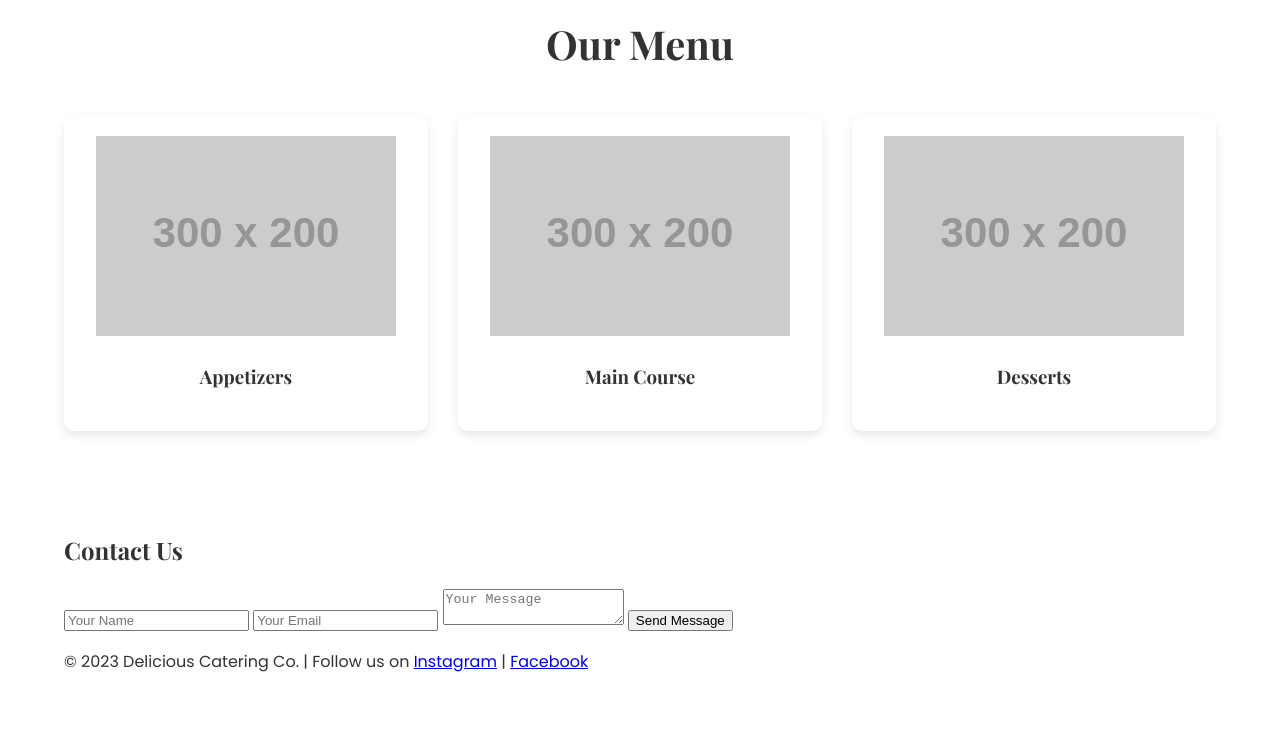
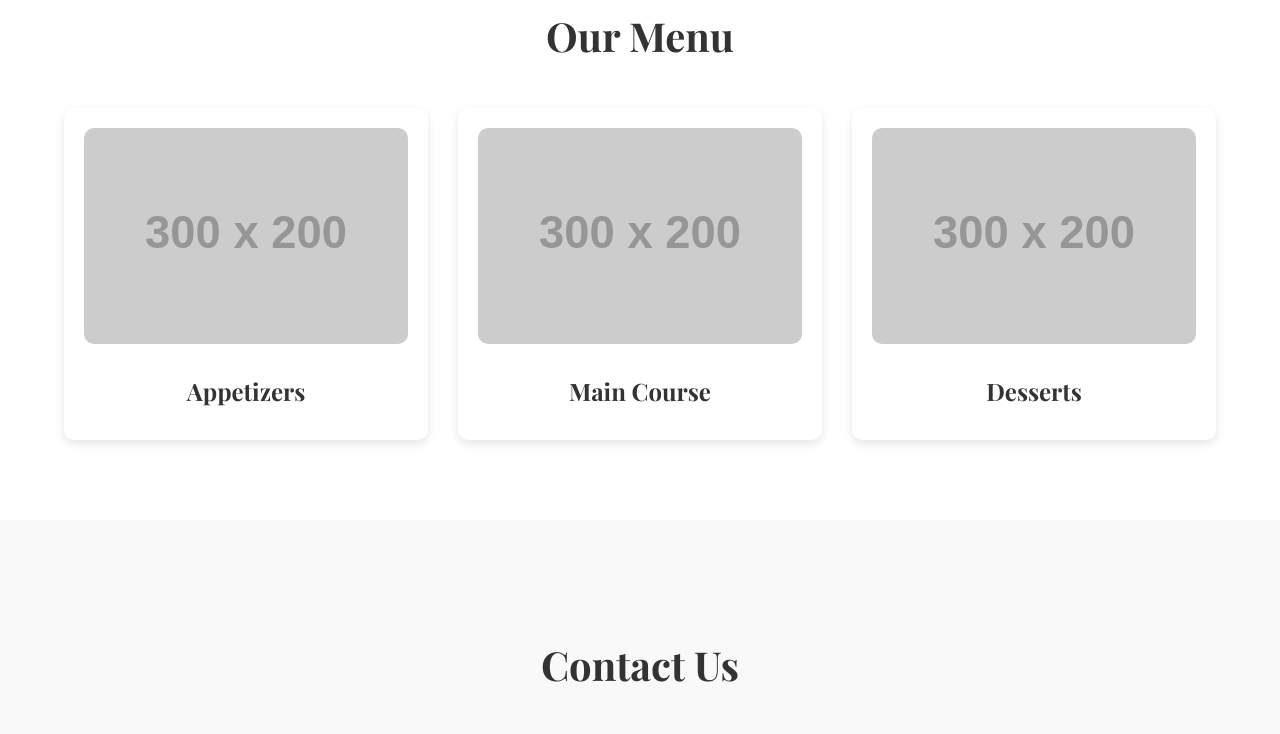
Before and after one commit to susobhan2403/mycateringwebsite, a plain HTML site: page index.html in a window 1280 px wide. Shown: the part 1660-2394 px from the top of the page. Before the commit the page ends 2350 px from the top, so only its background shows below. Drawn offline with nearby package versions, Linux system fonts and the light colour scheme; placeholder pictures from the web are drawn by us.

Commit message:
Update styles.css

```diff
--- a/styles.css
+++ b/styles.css
@@ -59,7 +59,7 @@ nav .nav-links a:hover {
 
 /* Hero Section */
 .hero {
-  background: url('https://via.placeholder.com/1200x800') no-repeat center center/cover;
+  background: linear-gradient(rgba(0, 0, 0, 0.5), rgba(0, 0, 0, 0.5)), url('https://via.placeholder.com/1200x800') no-repeat center center/cover;
   color: #fff;
   text-align: center;
   padding: 150px 0;
@@ -68,13 +68,11 @@ nav .nav-links a:hover {
 .hero h1 {
   font-size: 4rem;
   margin: 0;
-  animation: fadeIn 2s ease-in-out;
 }
 
 .hero p {
   font-size: 1.5rem;
   margin: 20px 0 40px;
-  animation: fadeIn 2.5s ease-in-out;
 }
 
 .hero .btn {
@@ -85,7 +83,6 @@ nav .nav-links a:hover {
   border-radius: 5px;
   font-size: 1rem;
   transition: background 0.3s;
-  animation: fadeIn 3s ease-in-out;
 }
 
 .hero .btn:hover {
@@ -100,14 +97,33 @@ nav .nav-links a:hover {
 
 .about h2 {
   font-size: 2.5rem;
+  margin-bottom: 40px;
+}
+
+.about-content {
+  display: flex;
+  align-items: center;
+  gap: 40px;
+}
+
+.about-text {
+  flex: 1;
+  text-align: left;
+}
+
+.about-text p {
+  font-size: 1.1rem;
+  line-height: 1.8;
   margin-bottom: 20px;
 }
 
-.about p {
-  max-width: 800px;
-  margin: 0 auto;
-  font-size: 1.1rem;
-  line-height: 1.8;
+.about-image {
+  flex: 1;
+}
+
+.about-image img {
+  width: 100%;
+  border-radius: 10px;
 }
 
 /* Services Section */
@@ -181,4 +197,85 @@ nav .nav-links a:hover {
   transition: transform 0.3s;
 }
 
-.menu
+.menu-item:hover {
+  transform: translateY(-10px);
+}
+
+.menu-item img {
+  width: 100%;
+  border-radius: 10px;
+}
+
+.menu-item h3 {
+  font-size: 1.5rem;
+  margin: 20px 0 10px;
+}
+
+/* Contact Section */
+.contact {
+  background: #f9f9f9;
+  padding: 80px 0;
+  text-align: center;
+}
+
+.contact h2 {
+  font-size: 2.5rem;
+  margin-bottom: 40px;
+}
+
+form {
+  display: flex;
+  flex-direction: column;
+  gap: 20px;
+  max-width: 600px;
+  margin: 0 auto;
+}
+
+form input, form textarea {
+  padding: 15px;
+  border: 1px solid #ccc;
+  border-radius: 5px;
+  font-size: 1rem;
+}
+
+form button {
+  background: #ff6f61;
+  color: #fff;
+  border: none;
+  padding: 15px;
+  border-radius: 5px;
+  font-size: 1rem;
+  cursor: pointer;
+  transition: background 0.3s;
+}
+
+form button:hover {
+  background: #ff4a3d;
+}
+
+/* Footer */
+footer {
+  background: #333;
+  color: #fff;
+  text-align: center;
+  padding: 20px 0;
+}
+
+footer a {
+  color: #ff6f61;
+  text-decoration: none;
+}
+
+footer a:hover {
+  text-decoration: underline;
+}
+
+/* Animations */
+@keyframes fadeIn {
+  from {
+    opacity: 0;
+  }
+  to {
+    opacity: 1;
+  }
+}
```
